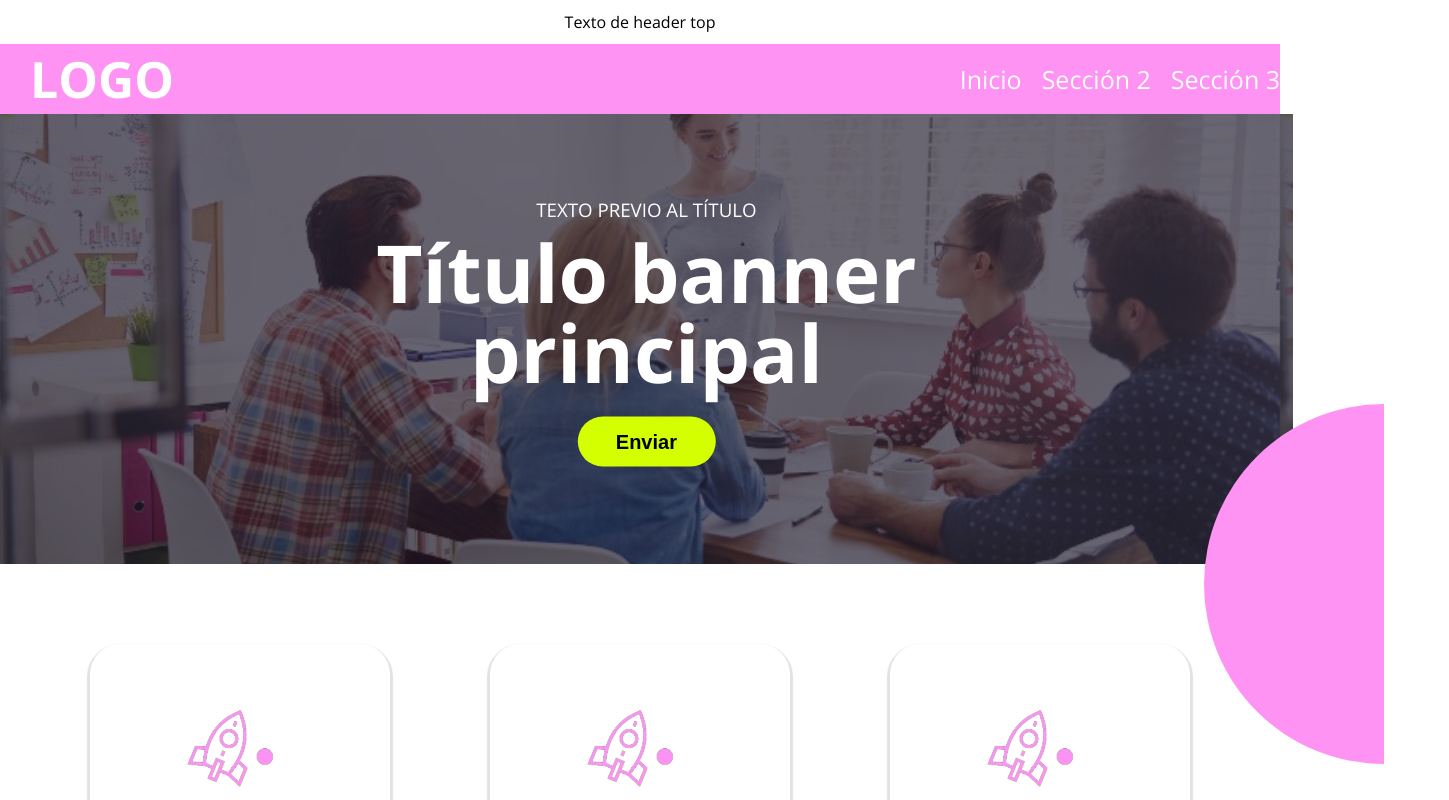
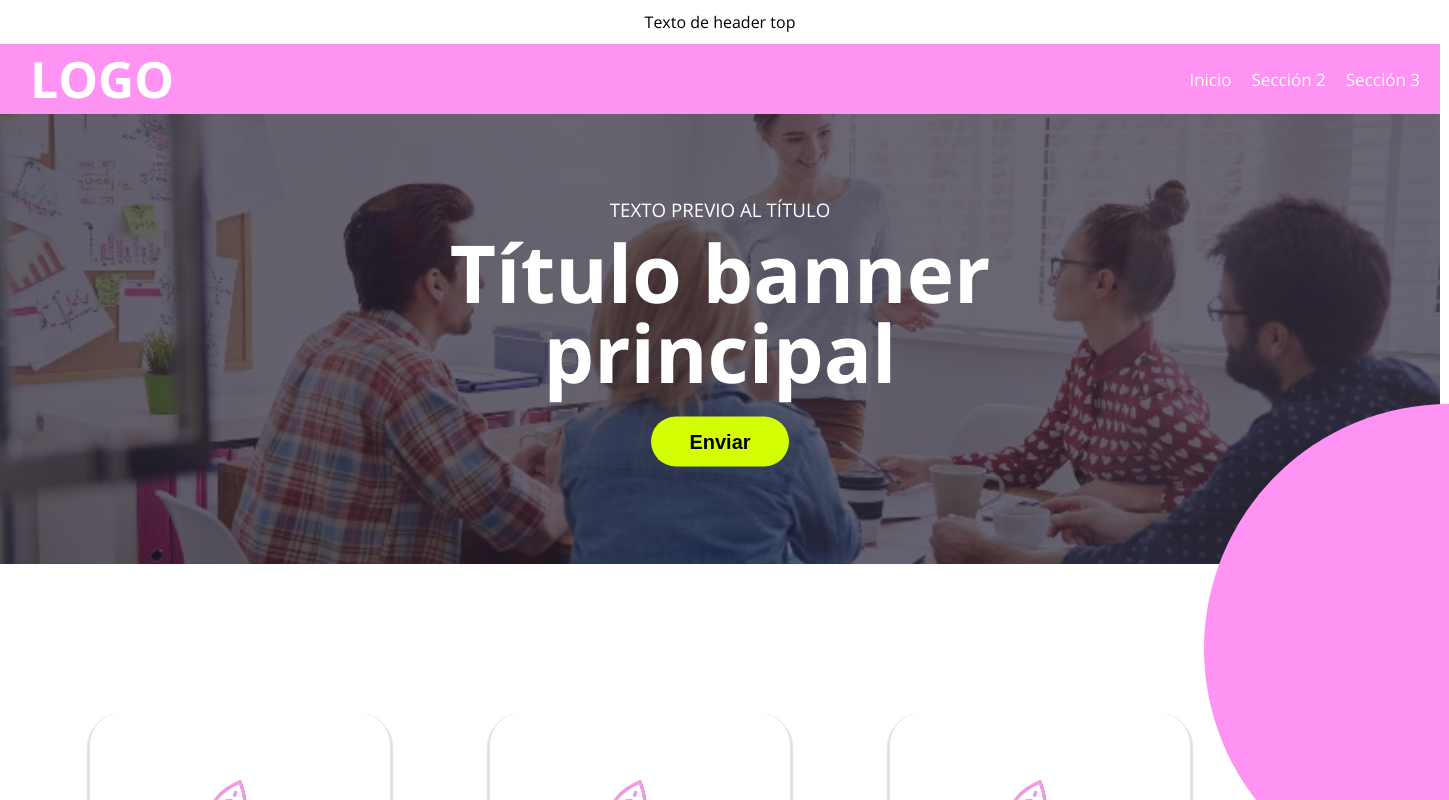
Before and after one commit to Nayde227/vanillaRT, a React (Vite) app in the folder vanilla/: page / in a window 1280 px wide. Shown: the top 800 px of the page, 1449 px wide, since content can reach past the window. Built offline with nearby package versions, Linux system fonts and the light colour scheme.

Commit message:
fix/circles no index

```diff
--- a/vanilla/src/App.css
+++ b/vanilla/src/App.css
@@ -4,7 +4,7 @@
   justify-content: center;
   align-items: center;
   height: 44px;
-  width: 100vw;
+  width: 1440px;
  }
  /*-----------nav-------------*/
 nav{
@@ -14,7 +14,7 @@ nav{
   align-items: center;
   background:rgba(255, 147, 244, 1);
   height: 70px;
-  width:100vw;
+  width:1440px;
   margin:0%;
 }
 .logo{
@@ -25,28 +25,31 @@ nav{
   display: flex;
   align-items: end;
   gap:20px;
+  margin-right: 20px;
 }
 a{
   color:white;
   text-decoration: none;
-  font-size: 25px;
+  font-size: 17px;
+
 }
-.navBar a:hover {
+.navBar a:active {
   text-decoration: underline;
   text-decoration-color: rgba(212, 255, 0, 1);
+
 }
-.navBar a:active{
+.navBar a:hover{
   color: rgba(212, 255, 0, 1);
 }
 
 /*<<<<<<<<<<<<<<<<<<<<<<<<<<Banner>>>>>>>>>>>>>*/
 .banner {
   position: relative;
-  width: 101vw;
+  width: 1440px;
   height: 450px;
   overflow: hidden;
   background-image: url(./assets/banner.jpg);
-  background-size:100vw;
+  background-size:1440px;
 
 }
 
@@ -87,21 +90,23 @@ a{
 
 /*<<<<<<<<Boxes>>>>>>>>>>>>>*/
 .boxes{
-  /* position: absolute; */
+  position: relative;
   display: flex;
   flex-direction: row;
   justify-content: center;
   align-content: center;
-  margin-top: -120px;
+  margin-top: 150px;
   width: 100vw;
   gap: 100px;
 
 }
 .box1{
+  position:relative;
   width: 300px;
   height: 369px;
   border-radius: 30px;
    box-shadow: 0 3px 1px 3px rgba(198, 195, 195, 0.5);
+
 }
 .cohete{
   margin-left:95px;
@@ -114,8 +119,8 @@ color: rgba(255, 147, 244, 1);
 display:flex;
 justify-content: center;
 margin: 1px;
+}
 
-}
 p{
   width: 200px;
   margin-left: 60px;
@@ -132,11 +137,12 @@ p{
   margin-left: -70px;
 }
 .c2{
-  position:relative;
-  width:180px ;
-  height: 360px;
+  position:absolute;
+  width:245px ;
+  height: 490px;
   background-color: rgba(255, 147, 244, 1) ;
-  border-radius:  225px 0 0 225px ;
+  border-radius:  245px 0 0 245px;
   margin-top:-160px;
   margin-left: 1204px;
+
 }
--- a/vanilla/src/App.jsx
+++ b/vanilla/src/App.jsx
@@ -31,19 +31,19 @@ function App() {
           <img className='cohete' src={coheteImage}></img>
           <h2 className='Item'>Item 1</h2>
           <p>Aún nuestro sitio está en cosntrucción (somos muy perfeccionistas jeje).
-          Mientras puedes navegar en nuestro sitio antiguo.</p>
+            Mientras puedes navegar en nuestro sitio antiguo.</p>
         </div>
         <div className='box1'>
           <img className='cohete' src={coheteImage}></img>
           <h2 className='Item'>Item 1</h2>
           <p className='text'>Aún nuestro sitio está en cosntrucción (somos muy perfeccionistas jeje).
-          Mientras puedes navegar en nuestro sitio antiguo.</p>
+            Mientras puedes navegar en nuestro sitio antiguo.</p>
         </div>
         <div className='box1'>
           <img className='cohete' src={coheteImage}></img>
           <h2 className='Item'>Item 1</h2>
           <p>Aún nuestro sitio está en cosntrucción (somos muy perfeccionistas jeje).
-          Mientras puedes navegar en nuestro sitio antiguo.</p>
+            Mientras puedes navegar en nuestro sitio antiguo.</p>
         </div>
       </section>
       <div className='c1'></div>
--- a/vanilla/src/index.css
+++ b/vanilla/src/index.css
@@ -5,7 +5,8 @@
 
 body {
   margin: 0;
-  width: 100vh;
+  max-width: 1440px;
+  max-height:1222px;
 }
 
 h1{
```
Also changed, not shown: vanilla/src/assets/circle.png (added).
